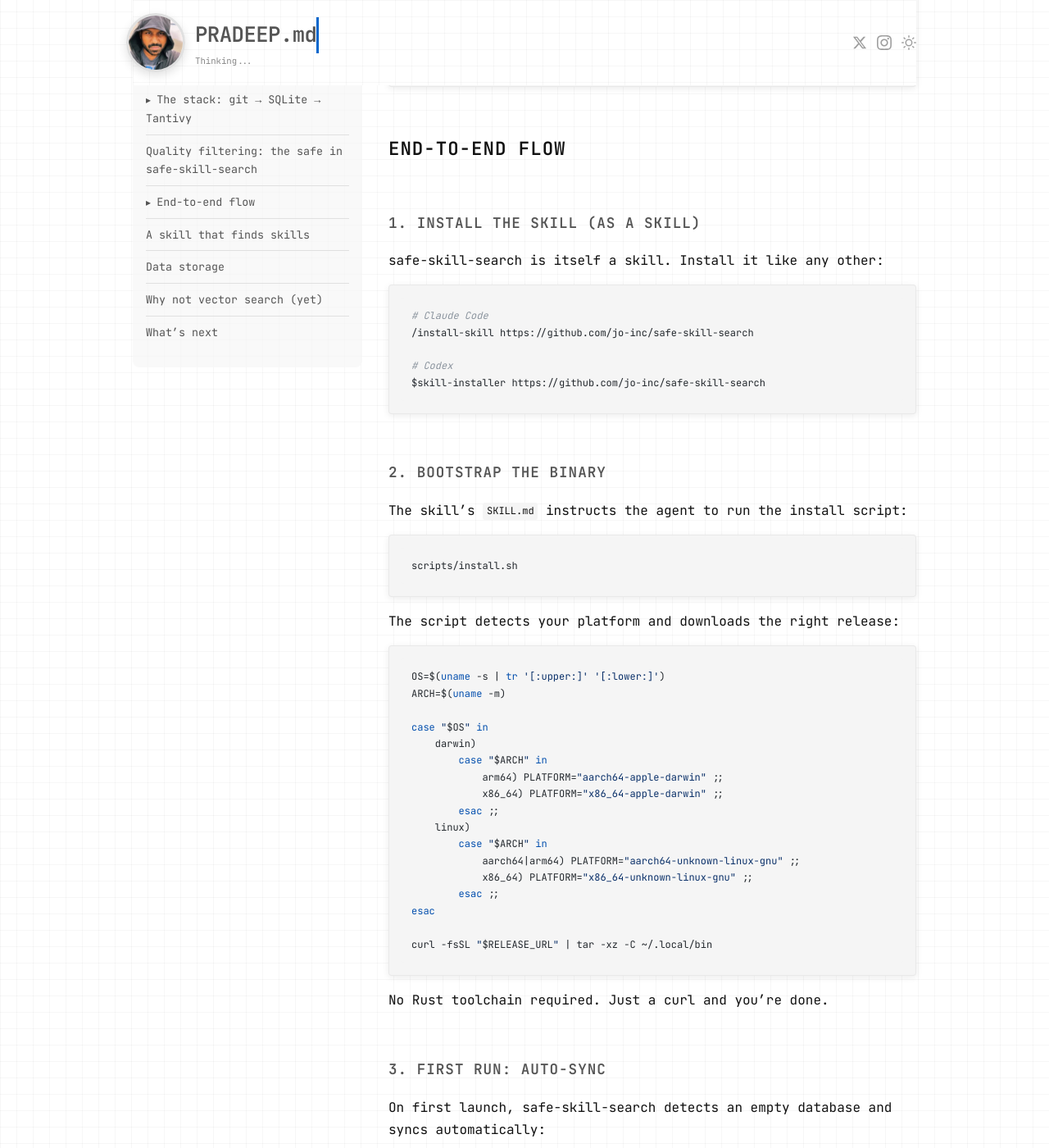
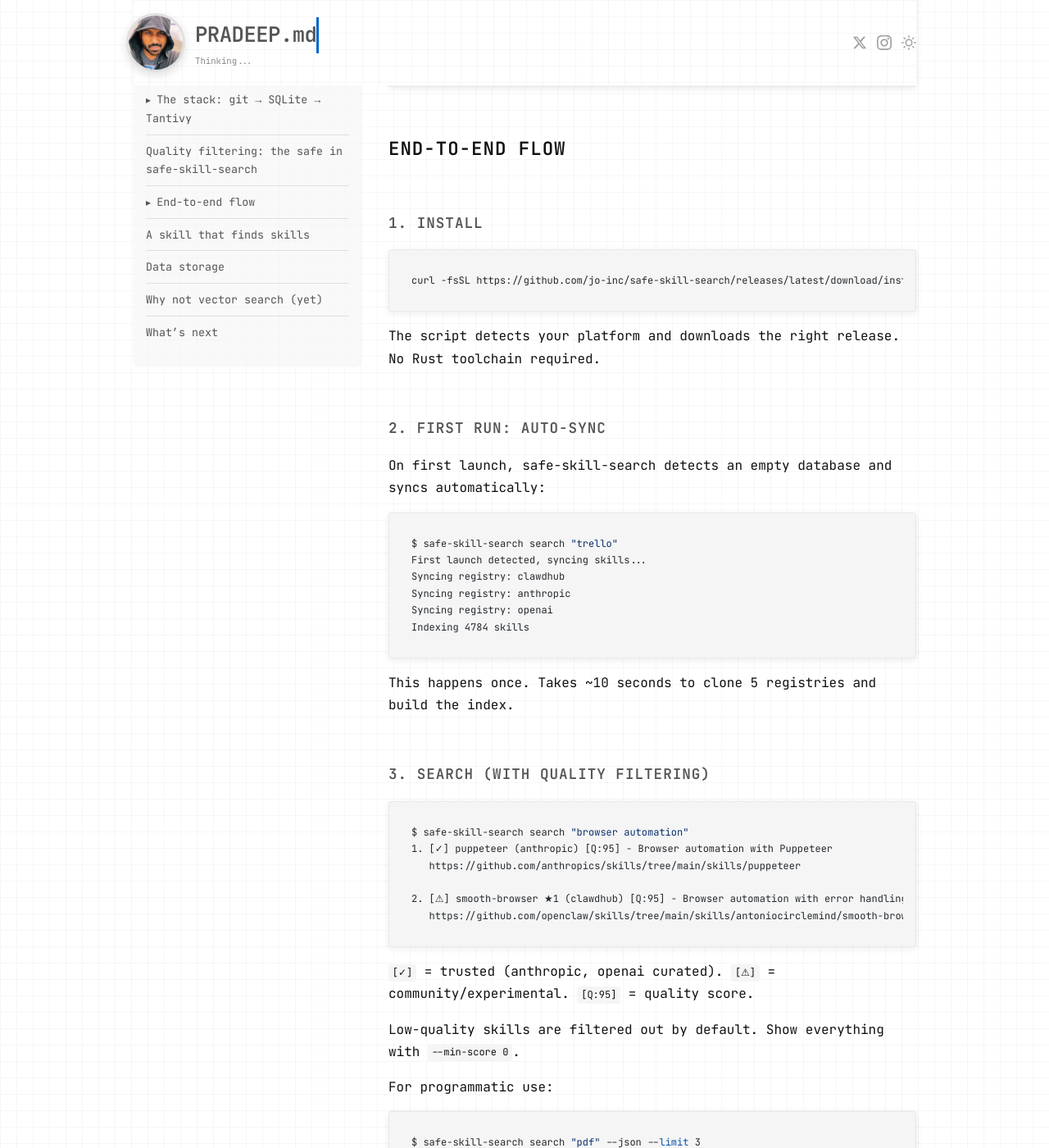
Before and after one commit to skyfallsin/skyfallsin.github.io, a Jekyll site: the page built from _posts/2026-02-03-skill-search-local-first.md, in a window 1280 px wide and 1400 px high, scrolled down 4286 px. Shown: the whole window at 82% size. Built offline with Jekyll 4.4.1, drawn with Linux system fonts in a browser that asks for light colours; nearby versions of some CDN libraries; some of the changed text lies outside the part shown.

Commit message:
Simplify install section, remove skill-as-skill reference
Amp-Thread-ID: https://ampcode.com/threads/T-019c25b4-869e-74d2-8be3-ab4dbb4b9bc4
Co-authored-by: Amp <amp@ampcode.com>

````diff
--- a/_posts/2026-02-03-skill-search-local-first.md
+++ b/_posts/2026-02-03-skill-search-local-first.md
@@ -142,51 +142,15 @@ $ safe-skill-search search "browser"
 
 ## End-to-end flow
 
-### 1. Install the skill (as a skill)
-
-safe-skill-search is itself a skill. Install it like any other:
+### 1. Install
 
 ```bash
-# Claude Code
-/install-skill https://github.com/jo-inc/safe-skill-search
-
-# Codex
-$skill-installer https://github.com/jo-inc/safe-skill-search
+curl -fsSL https://github.com/jo-inc/safe-skill-search/releases/latest/download/install.sh | bash
 ```
 
-### 2. Bootstrap the binary
+The script detects your platform and downloads the right release. No Rust toolchain required.
 
-The skill's `SKILL.md` instructs the agent to run the install script:
-
-```bash
-scripts/install.sh
-```
-
-The script detects your platform and downloads the right release:
-
-```bash
-OS=$(uname -s | tr '[:upper:]' '[:lower:]')
-ARCH=$(uname -m)
-
-case "$OS" in
-    darwin)
-        case "$ARCH" in
-            arm64) PLATFORM="aarch64-apple-darwin" ;;
-            x86_64) PLATFORM="x86_64-apple-darwin" ;;
-        esac ;;
-    linux)
-        case "$ARCH" in
-            aarch64|arm64) PLATFORM="aarch64-unknown-linux-gnu" ;;
-            x86_64) PLATFORM="x86_64-unknown-linux-gnu" ;;
-        esac ;;
-esac
-
-curl -fsSL "$RELEASE_URL" | tar -xz -C ~/.local/bin
-```
-
-No Rust toolchain required. Just a curl and you're done.
-
-### 3. First run: auto-sync
+### 2. First run: auto-sync
 
 On first launch, safe-skill-search detects an empty database and syncs automatically:
 
````
Also changed, not shown: other parts of _posts/2026-02-03-skill-search-local-first.md (+2 -2 lines).
